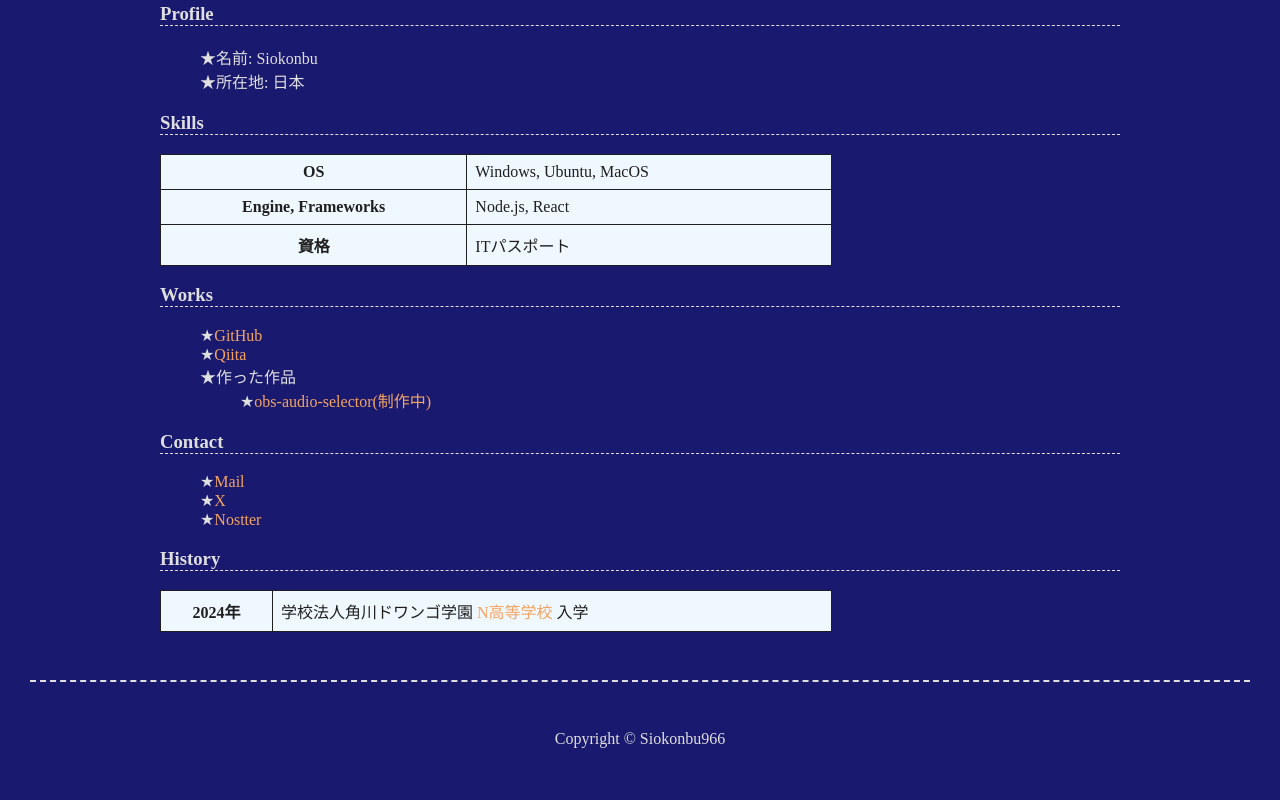
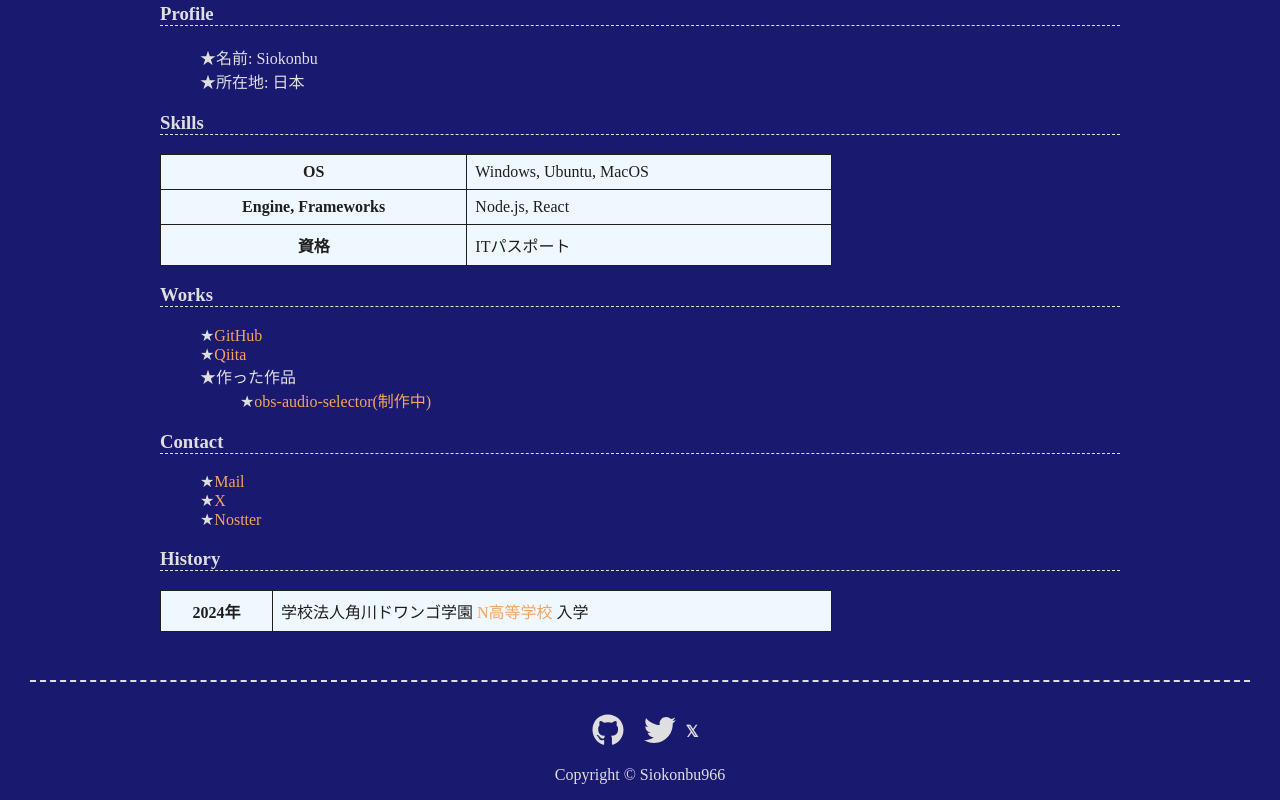
Before and after one commit to Siokonbu966/Siokonbu966.github.io, a Next.js app: page / in a window 1280 px wide. Shown: the part 481-1281 px from the top of the page. Before the commit the page ends 1245 px from the top, so only its background shows below. Built offline with nearby package versions, Linux system fonts and the light colour scheme.

Commit message:
feat: githubとtwitterのアイコンを追加

```diff
--- a/package.json
+++ b/package.json
@@ -2,7 +2,8 @@
   "dependencies": {
     "next": "^16.0.1",
     "react": "^19.2.0",
-    "react-dom": "^19.2.0"
+    "react-dom": "^19.2.0",
+    "react-icons": "^5.5.0"
   },
   "scripts": {
     "dev": "next dev",
--- a/src/app/styles.css
+++ b/src/app/styles.css
@@ -110,3 +110,22 @@ footer {
   border-top: dashed 2px var(--text-primary);
   width: 100%;
 }
+
+.social-links {
+  display: flex;
+  flex-direction: row;
+  justify-content: center;
+  align-items: center;
+}
+
+.social-badges {
+  padding-left: 10px;
+  padding-right: 10px;
+  color: var(--text-primary);
+}
+
+.fa-twitter:before {
+    content: '𝕏';
+    font-family: unset;
+    font-weight: bold;
+}
--- a/src/components/Footer.tsx
+++ b/src/components/Footer.tsx
@@ -1,7 +1,31 @@
+import { FaGithub, FaTwitter } from "react-icons/fa"
+
 export default function Footer() {
+  const socialLinks = [
+    { name: 'GitHub', url: 'https://github.com/Siokonbu966', icon: FaGithub},
+    { name: 'Twitter', url: 'https://x.com/Siokonbu966', icon: FaTwitter}
+  ]
   return (
     <>
       <footer>
+        <div className="social-links">
+          {socialLinks.map((link) => {
+            const Icon = link.icon;
+            return (
+              <a
+                key={link.name}
+                href={link.url}
+                target="_blank"
+                rel="noopener noreferrer"
+                title={link.name}
+                className="social-badges"
+              >
+                <Icon size={32} />
+              </a>
+            );
+          })}
+          <div className="fa-twitter"></div>
+        </div>
         <p>Copyright &copy; Siokonbu966</p>
       </footer>
     </>
```
Also changed, not shown: 1 other file (tests, documents, lock files or other folders).
